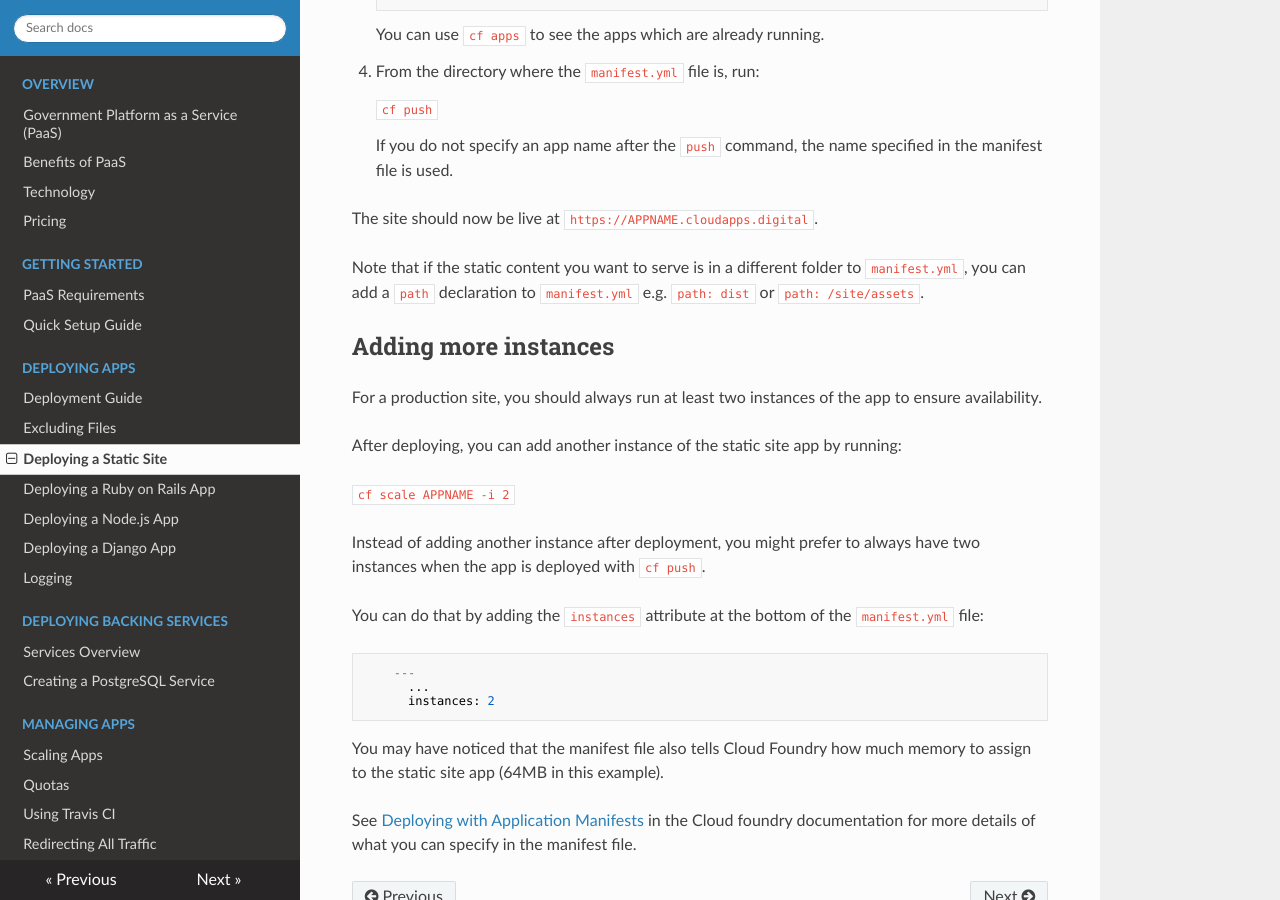
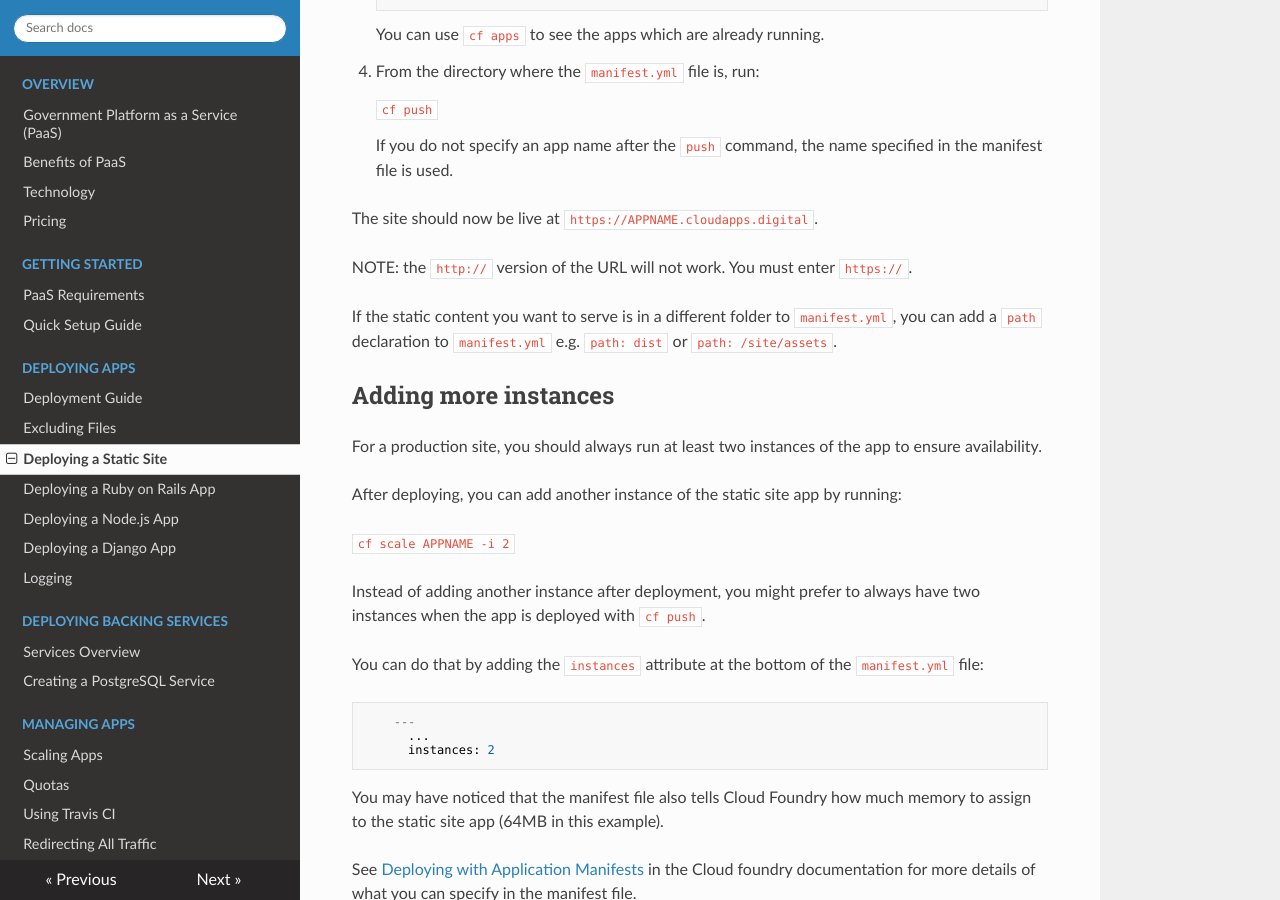
Before and after one commit to alphagov/paas-developer-docs, an MkDocs documentation site: the page built from docs/deploying_apps/deploying_static_sites.md, in a window 1280 px wide and 900 px high, scrolled down 866 px. Built offline with MkDocs 1.6.1, drawn with Linux system fonts in a browser that asks for light colours; nearby versions of some CDN libraries; old or Windows-style settings are respelled for this version of MkDocs.

Commit message:
Make clear that only https:// works

```diff
--- a/docs/deploying_apps/deploying_static_sites.md
+++ b/docs/deploying_apps/deploying_static_sites.md
@@ -44,7 +44,9 @@ These steps assume you have already carried out the setup process explained in t
 
 The site should now be live at `https://APPNAME.cloudapps.digital`.
 
-Note that if the static content you want to serve is in a different folder to `manifest.yml`, you can add a `path` declaration to `manifest.yml` e.g. `path: dist` or `path: /site/assets`.
+NOTE: the `http://` version of the URL will not work. You must enter `https://`.
+
+If the static content you want to serve is in a different folder to `manifest.yml`, you can add a `path` declaration to `manifest.yml` e.g. `path: dist` or `path: /site/assets`.
 
 ##Adding more instances
 
```
